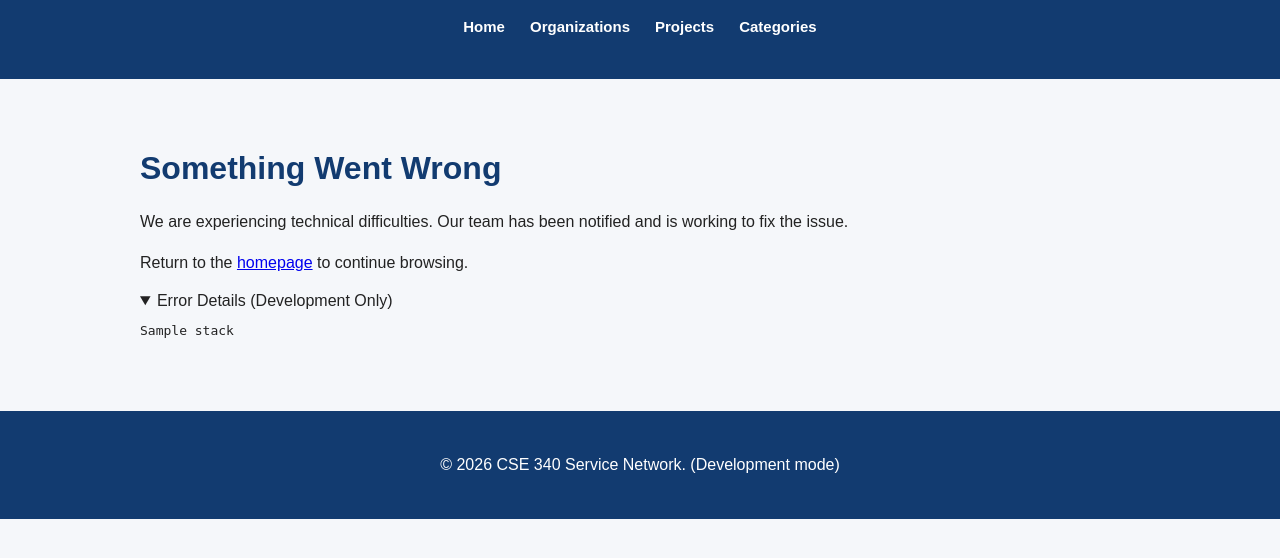
After one commit to carlozserra/cse340, a Node server app: template src/views/errors/500.ejs in a window 1280 px wide. The commit adds this page. Shown: the top 558 px of the page. Run offline with Node 20, Linux system fonts and the light colour scheme; the template is opened without the code that fills it: most values are stand-ins (such as "Sample title", 1, 10 or a date in 2020).

Commit message:
error messages

```diff
--- a/server.js
+++ b/server.js
@@ -27,9 +27,24 @@ app.use(express.static(path.join(__dirname, 'public')));
 // Set EJS as the templating engine
 app.set('view engine', 'ejs');
 
+
 // Tell Express where to find your templates
 app.set('views', path.join(__dirname, 'src/views'));
 
+
+// Middleware to log all incoming requests
+app.use((req, res, next) => {
+    if (NODE_ENV === 'development') {
+        console.log(`${req.method} ${req.url}`);
+    }
+    next(); // Pass control to the next middleware or route
+});
+
+// Middleware to make NODE_ENV available to all templates
+app.use((req, res, next) => {
+    res.locals.NODE_ENV = NODE_ENV;
+    next();
+});
 
 /**
   * Routes
@@ -56,7 +71,44 @@ app.get('/categories', async (req, res) => {
     const categories = await getAllCategories();
     res.render('categories', { title, categories });
 });
+//==================================================================================
 
+// Test route for 500 errors
+app.get('/test-error', (req, res, next) => {
+    const err = new Error('This is a test error');
+    err.status = 500;
+    next(err);
+});
+
+// Catch-all route for 404 errors
+app.use((req, res, next) => {
+    const err = new Error('Page Not Found');
+    err.status = 404;
+    next(err);
+});
+//==================================================================================
+
+// Global error handler
+app.use((err, req, res, next) => {
+    // Log error details for debugging
+    console.error('Error occurred:', err.message);
+    console.error('Stack trace:', err.stack);
+
+    // Determine status and template
+    const status = err.status || 500;
+    const template = status === 404 ? '404' : '500';
+
+    // Prepare data for the template
+    const context = {
+        title: status === 404 ? 'Page Not Found' : 'Server Error',
+        error: err.message,
+        stack: err.stack
+    };
+
+    // Render the appropriate error template
+    res.status(status).render(`errors/${template}`, context);
+});
+//==================================================================================
 
 app.listen(PORT, async () => {
   try{
--- /dev/null
+++ b/src/views/errors/500.ejs
@@ -0,0 +1,15 @@
+<%- include('../partials/header') %>
+<main>
+    <h1>Something Went Wrong</h1>
+    <p>We are experiencing technical difficulties. Our team has been notified and is working to fix the issue.</p>
+    <p>Return to the <a href="/">homepage</a> to continue browsing.</p>
+
+    <% if (NODE_ENV === 'development') { %>
+        <details open>
+            <summary>Error Details (Development Only)</summary>
+            <pre><%= error %></pre>
+            <pre><%= stack %></pre>
+        </details>
+    <% } %>
+</main>
+<%- include('../partials/footer') %>
--- a/src/views/partials/footer.ejs
+++ b/src/views/partials/footer.ejs
@@ -1,5 +1,12 @@
 <footer>
-        <p>&copy; <%= new Date().getFullYear() %> CSE 340 Service Network.</p>
+        <p>&copy; <%= new Date().getFullYear() %> CSE 340 Service Network.
+
+
+                <% // Middleware to make NODE_ENV available to all templates
+                if (NODE_ENV === 'development') { %>
+            (Development mode)
+        <% } %>
+        </p>
     </footer>
 </body>
 </html>
```
Also changed, not shown: src/views/errors/404.ejs (added, +7 -0 lines).
